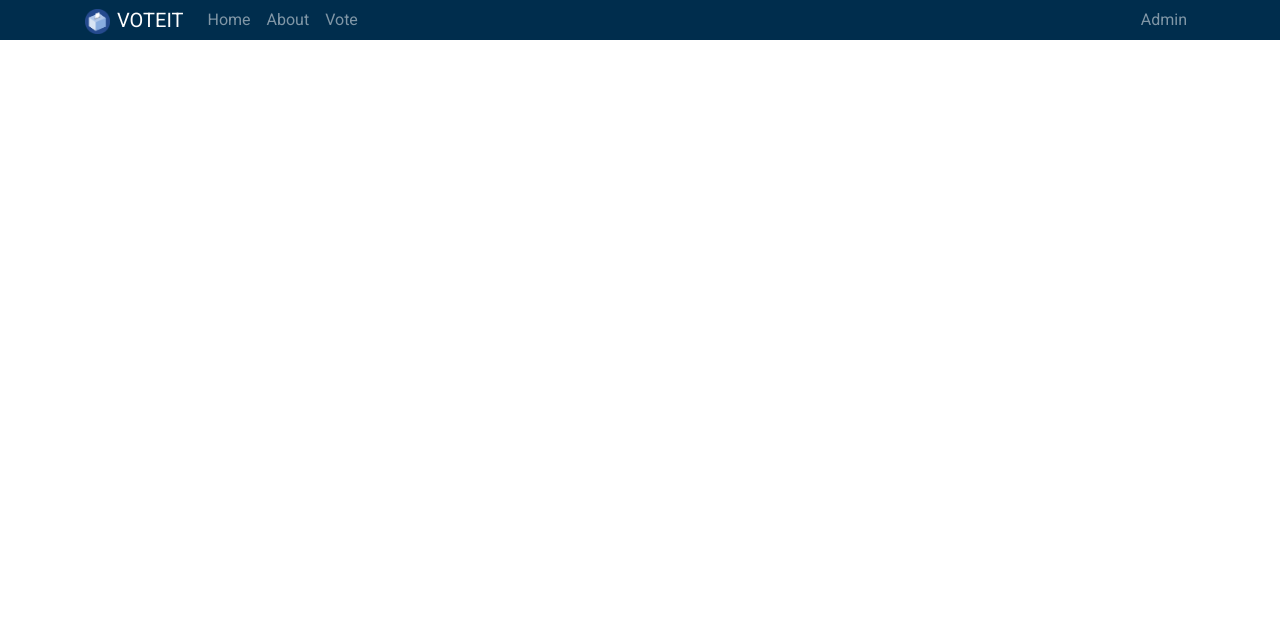
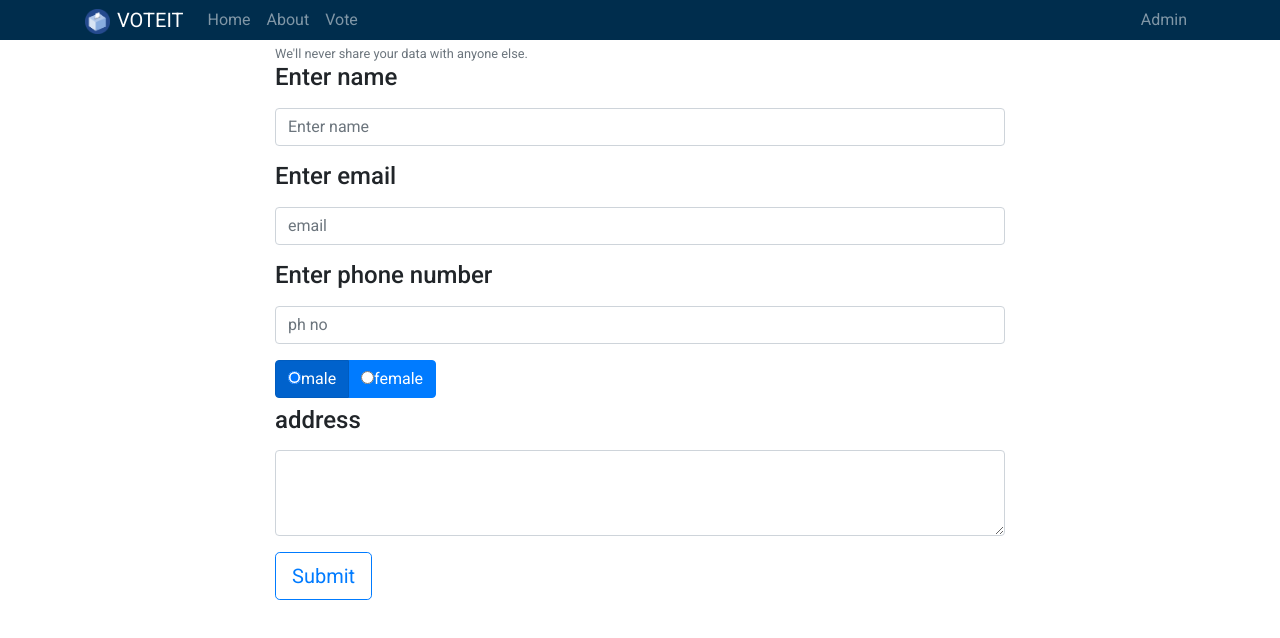
Before and after one commit to kishorenadiger/Blockchain-based-e-voting, an Angular app in the folder front end/voteit/: page /details in a window 1280 px wide. Before the commit this address led to /. Shown: the top 638 px of the page. Built offline with nearby package versions, Linux system fonts and the light colour scheme.

Commit message:
updated random number generation

```diff
--- a/front end/voteit/src/app/app.module.ts
+++ b/front end/voteit/src/app/app.module.ts
@@ -2,9 +2,10 @@ import { BrowserModule } from '@angular/platform-browser';
 import { NgModule } from '@angular/core';
 import { RouterModule } from '@angular/router';
 import { FormsModule,ReactiveFormsModule} from '@angular/forms';
+import {HttpClientModule} from '@angular/common/http';
+
 import { Observable } from 'rxjs';
 import 'rxjs/add/observable/of';
-
 import { AppRoutingModule } from './app-routing.module';
 import { AppComponent } from './app.component';
 import { HeaderComponent } from './components/header/header.component';
@@ -51,9 +52,11 @@ import { VoteComponent } from './components/vote/vote.component';
       { path :'admin',component : AdminloginComponent },
       { path :'vote',component : VoteComponent },
       {path: 'getdetails', component : GetdetailsComponent},
+      {path: 'details', component : GetinfoarmyComponent},
+
       { path: '', component : HomeComponent }
 
-    ]), BrowserAnimationsModule
+    ]), BrowserAnimationsModule,HttpClientModule,
   ],
   providers: [],
   bootstrap: [AppComponent]
--- a/front end/voteit/src/app/components/adminlogin/adminlogin.component.html
+++ b/front end/voteit/src/app/components/adminlogin/adminlogin.component.html
@@ -4,17 +4,20 @@
 
      </div>
      <div class="col-sm-4">
-        <form>
+        <form [formGroup]="myForm">
             <div class="form-group">
               <label for="exampleInputEmail1"><h4>Email address</h4></label>
-              <input type="email" class="form-control" id="exampleInputEmail1" (input)="username" value="" aria-describedby="emailHelp" placeholder="Enter email">
+              <input type="email" class="form-control" id="exampleInputEmail1" (input)="username" value="" formControlName="email" aria-describedby="emailHelp" placeholder="Enter email">
               <small id="emailHelp" class="form-text text-muted">Only for admins</small>
             </div>
             <div class="form-group">
               <label for="exampleInputPassword1"><h4>Password</h4></label>
-              <input type="password" class="form-control" (input)="password" id="exampleInputPassword1" placeholder="Password" value="">
+              <input type="password" class="form-control" (input)="password" id="exampleInputPassword1" formControlName="password" placeholder="Password" value="">
             </div>
-            <button type="submit" class="btn btn-primary" (onclick)="checkadmin()">Submit</button>
+            <span *ngIf="password.invalid && password.touched">
+              Enter Right username and password
+          </span>
+            <button type="submit" class="btn btn-primary"  [disabled]="myForm.invalid" routerLink="/details">Submit</button>
           </form>
       </div>
       <div class="col-sm-4">
--- a/front end/voteit/src/app/components/adminlogin/adminlogin.component.ts
+++ b/front end/voteit/src/app/components/adminlogin/adminlogin.component.ts
@@ -7,16 +7,27 @@ import { FormBuilder, FormGroup, Validators } from '@angular/forms';
   styleUrls: ['./adminlogin.component.scss']
 })
 export class AdminloginComponent implements OnInit {
+  myForm: FormGroup;
+
+constructor(private fb: FormBuilder) { }
+
+ngOnInit() {
+  this.myForm = this.fb.group({
+    email:['',[Validators.pattern('admin')]],
+    password: ['', [
+      Validators.required,
+      Validators.minLength(5),
+      Validators.pattern('12345')
+    ]],
+  })
+}
+get email() {
+  return this.myForm.get('email');
+}
+
+get password() {
+  return this.myForm.get('password');
+}
 
 
-  ngOnInit() {
-  }
-  checkadmin()
-  {
-    // if (i==0) {
-
-    // } else {
-
-    // }
-  }
 }
--- a/front end/voteit/src/app/components/body/body.component.html
+++ b/front end/voteit/src/app/components/body/body.component.html
@@ -56,16 +56,22 @@
 <div class="container">
 <h1>About Project</h1>
 <p>
-
-Lorem ipsum dolor sit amet, consectetur adipisicing elit. Provident optio corporis amet perspiciatis mollitia dolore?
-Saepe perspiciatis, quibusdam rerum incidunt quidem optio dolores error ullam, non vel magnam facere fuga!
+    The security of an election in a democratic country
+    is a matter of national security. The security fields
+    of modern era using the advanced technologies and
+    cryptographic algorithms are studying the
+    possibilities of electronic voting systems [1], which
+    can minimize the cost of having a national election,
+    while assuring the security conditions of an
+    election. From decades, the voting system has been
+    based on pen and paper. Replacing the conventional
+    pen and paper system with a new election system is
+    critical to limit fraud and having the voting process
+    attributable and verifiable.
 </p>
 <h1>Working</h1>
 <p>
-
-Lorem ipsum dolor sit amet, consectetur adipisicing elit. Provident optio corporis amet perspiciatis mollitia dolore?
-Saepe perspiciatis, quibusdam rerum incidunt quidem optio dolores error ullam, non vel magnam facere fuga!
-Lorem, ipsum dolor sit amet consectetur adipisicing elit. Assumenda modi rerum magni nulla labore expedita ea quae excepturi ullam commodi sit rem est, animi minus eaque corporis ab laborum hic!
+With the help of blockchain we are creating a platform to vote.Here each user gets verified to their respective
 </p>
 
 </div>
--- a/front end/voteit/src/app/components/getinfoarmy/getinfoarmy.component.html
+++ b/front end/voteit/src/app/components/getinfoarmy/getinfoarmy.component.html
@@ -1,7 +1,3 @@
-<app-header></app-header>
-
-
-
 
 <div class="container">
     <div class="row">
@@ -9,21 +5,21 @@
 
         </div>
         <div class="col-sm-8">
-            <form>
+            <form (ngSubmit)="onSubmit()" >
                 <small id="emailHelp" class="form-text text-muted">We'll never share your data with anyone else.</small>
                 <div class="form-group">
                   <label for="name"><h4>Enter name</h4></label>
-                  <input type="text" class="form-control" id="exampleInputEmail1" aria-describedby="emailHelp" placeholder="Enter name">
+                  <input type="text" (input)="name" class="form-control" id="exampleInputEmail1" aria-describedby="emailHelp" placeholder="Enter name">
                 </div>
                 <div class="form-group">
                   <label for="em"><h4>Enter email</h4></label>
-                  <input type="email" class="form-control" id="em" placeholder="email">
+                  <input type="email" (input)="email" class="form-control" id="em" placeholder="email">
                 </div>
                 <div class="form-group">
                     <label for="em"><h4>Enter phone number</h4></label>
-                    <input type="email" class="form-control" id="em" placeholder="ph no">
+                    <input type="email" (input)="phno" class="form-control" id="em" placeholder="ph no">
                 </div>
-                <div class="form-group form-radio">
+                <div class="form-group form-radio" (input)="sex">
                   <div class="btn-group" data-toggle="buttons">
                     <label class="btn btn-primary ">
                       <input type="radio" name="gen" id="" autocomplete="off" checked>male
@@ -35,10 +31,10 @@
                   </div>
                   <div class="form-group">
                       <label for=""><h4>address</h4></label>
-                      <textarea class="form-control" name="" id="" rows="3"></textarea>
+                      <textarea (input)="addr" class="form-control" name="" id="" rows="3"></textarea>
                     </div>
                 </div>
-                <button type="submit" class="btn btn-primary">Submit</button>
+                <button class="btn btn-lg btn-outline-primary" routerLink="/details">Submit</button>
               </form>
         </div>
         <div class="col-sm-2">
--- a/front end/voteit/src/app/components/getinfoarmy/getinfoarmy.component.ts
+++ b/front end/voteit/src/app/components/getinfoarmy/getinfoarmy.component.ts
@@ -1,4 +1,6 @@
 import { Component, OnInit } from '@angular/core';
+import { FormBuilder, FormGroup, Validators } from '@angular/forms';
+import {MatSnackBarModule} from '@angular/material/snack-bar';
 
 @Component({
   selector: 'app-getinfoarmy',
@@ -6,10 +8,46 @@ import { Component, OnInit } from '@angular/core';
   styleUrls: ['./getinfoarmy.component.scss']
 })
 export class GetinfoarmyComponent implements OnInit {
+  myForm: FormGroup;
 
-  constructor() { }
+  constructor(private fb:FormBuilder) { }
 
   ngOnInit() {
+    this.myForm = this.fb.group({
+
+    })
+
   }
 
+  get email() {
+    return this.myForm.get('email');
+  }
+
+  get name() {
+    return this.myForm.get('name');
+  }
+  get phno() {
+    return this.myForm.get('phno');
+  }
+
+  get sex() {
+    return this.myForm.get('sex');
+  }
+  get addr() {
+    return this.myForm.get('addr');
+  }
+
+ onSubmit(){
+   let l=8;
+  var text = "";
+var char_list = "ABCDEFGHIJKLMNOPQRSTUVWXYZabcdefghijklmnopqrstuvwxyz0123456789";
+for(var i=0; i < l; i++ )
+{
+text += char_list.charAt(Math.floor(Math.random() * char_list.length));
 }
+
+
+console.log(text);
+
+  }
+}
--- a/front end/voteit/src/app/components/vote/vote.component.ts
+++ b/front end/voteit/src/app/components/vote/vote.component.ts
@@ -2,6 +2,8 @@ import { Component, OnInit } from '@angular/core';
 // import { Component, OnInit, Input } from '@angular/core';
 import { FormGroup, FormControl, Validators, FormBuilder } from '@angular/forms';
  import { voteService } from './vote.service';
+ import { HttpClientModule } from "@angular/common/http";
+
 import 'rxjs/add/operator/toPromise';
 
 @Component({
--- a/front end/voteit/src/app/components/vote/vote.service.ts
+++ b/front end/voteit/src/app/components/vote/vote.service.ts
@@ -2,7 +2,7 @@ import { Injectable } from '@angular/core';
 import { DataService } from '../../data.service';
 import { Observable } from 'rxjs';
 import { vote } from '../../org.example.evoting';
-import 'rxjs/Rx';
+// import 'rxjs/Rx';
 
 // Can be injected into a constructor
 @Injectable()
--- a/front end/voteit/src/app/data.service.ts
+++ b/front end/voteit/src/app/data.service.ts
@@ -1,5 +1,7 @@
 
 import { Injectable } from '@angular/core';
+import { HttpClientModule, /* other http imports */ } from "@angular/common/http";
+
 import { HttpClient } from '@angular/common/http';
 import {  Subject, throwError} from 'rxjs';
 import { Observable } from 'rxjs';
@@ -10,6 +12,7 @@ import { catchError } from 'rxjs/operators';
 
 
 @Injectable()
+
 export class DataService<Type> {
     private resolveSuffix = '?resolve=true';
     private actionUrl: string;
```
Also changed, not shown: front end/voteit/src/app/components/vote/vote.component.html (+2 -24 lines).
